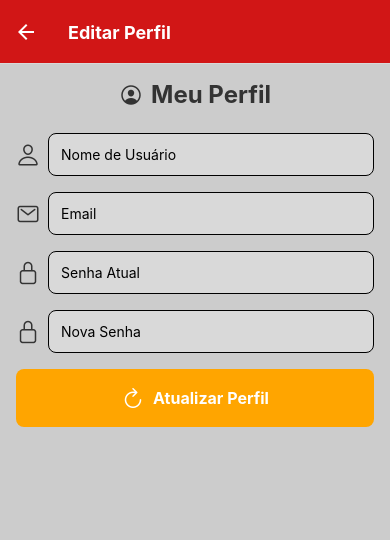
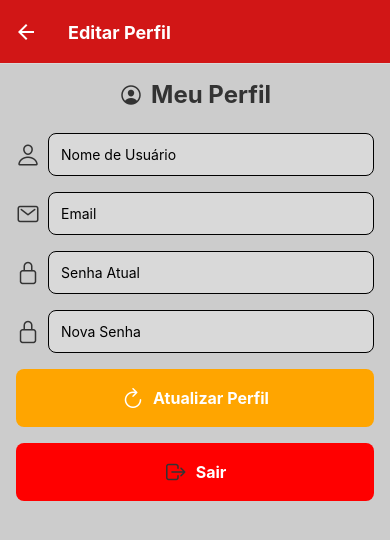
Before and after one commit to Dev-nathansilva/BARBER-FINAL, a React Native app in the folder barber/: screen /EditProfile in a window 390 px wide. Shown: the top 540 px of the page. Built offline with nearby package versions, Linux system fonts and the light colour scheme.

Commit message:
Add files via upload
Add logout  button

```diff
--- a/barber/screens/EditProfileScreen.js
+++ b/barber/screens/EditProfileScreen.js
@@ -1,7 +1,7 @@
 import React, { useState, useEffect } from 'react';
 import { View, Text, TextInput, TouchableOpacity, StyleSheet, Alert } from 'react-native';
 import { auth } from '../firebase';
-import { updateProfile, updateEmail, updatePassword, reauthenticateWithCredential, EmailAuthProvider, sendEmailVerification } from 'firebase/auth';
+import { updateProfile, updateEmail, updatePassword, reauthenticateWithCredential, EmailAuthProvider, sendEmailVerification, signOut } from 'firebase/auth';
 import { useNavigation } from '@react-navigation/native';
 import { Ionicons } from '@expo/vector-icons';
 
@@ -24,6 +24,16 @@ const EditProfileScreen = ({ route }) => {
     const user = auth.currentUser;
     const credential = EmailAuthProvider.credential(user.email, currentPassword);
     return reauthenticateWithCredential(user, credential);
+  };
+
+  const handleLogout = () => {
+    signOut(auth).then(() => {
+      console.log('Usuário deslogado')
+      navigation.navigate('Login')
+
+    }) .catch((error) => {
+        console.log(error)
+    })
   };
 
   const handleUpdateProfile = () => {
@@ -128,6 +138,11 @@ const EditProfileScreen = ({ route }) => {
         <Ionicons name="refresh" size={24} color="#fff" />
         <Text style={styles.buttonText}>Atualizar Perfil</Text>
       </TouchableOpacity>
+      <TouchableOpacity style={styles.buttonLogout} onPress={handleLogout}>
+        <Ionicons name="log-out-outline" size={24} color="#333" />
+        <Text style={styles.buttonText}>Sair</Text>
+      </TouchableOpacity>
+
     </View>
   );
 };
@@ -179,6 +194,15 @@ const styles = StyleSheet.create({
     fontWeight: 'bold',
     marginLeft: 8,
   },
+  buttonLogout:{
+    marginTop: 16,
+    flexDirection: 'row',
+    alignItems: 'center',
+    justifyContent: 'center',
+    backgroundColor: 'red',
+    borderRadius: 8,
+    paddingVertical: 16,
+  }
 });
 
 export default EditProfileScreen;
```
